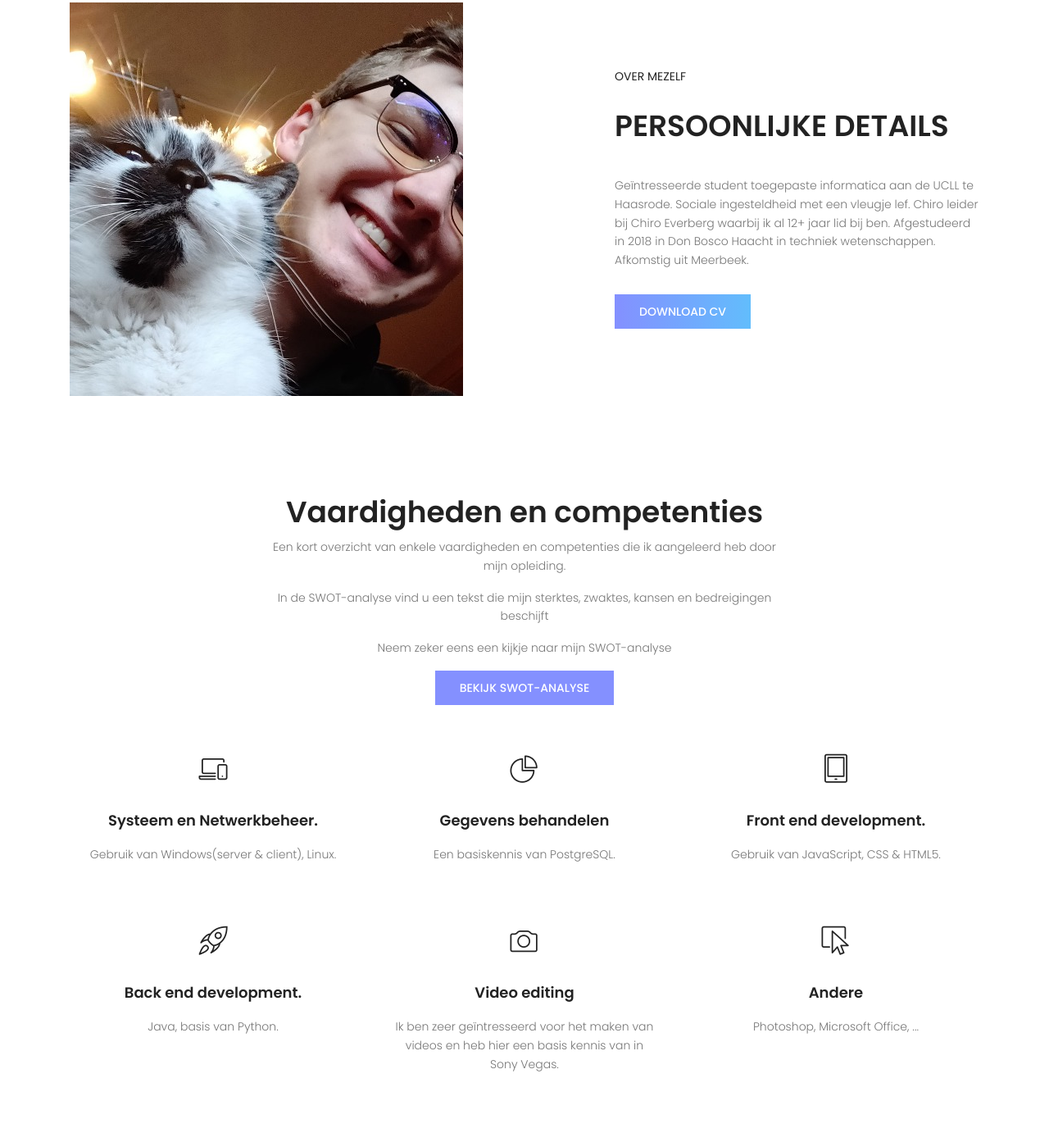
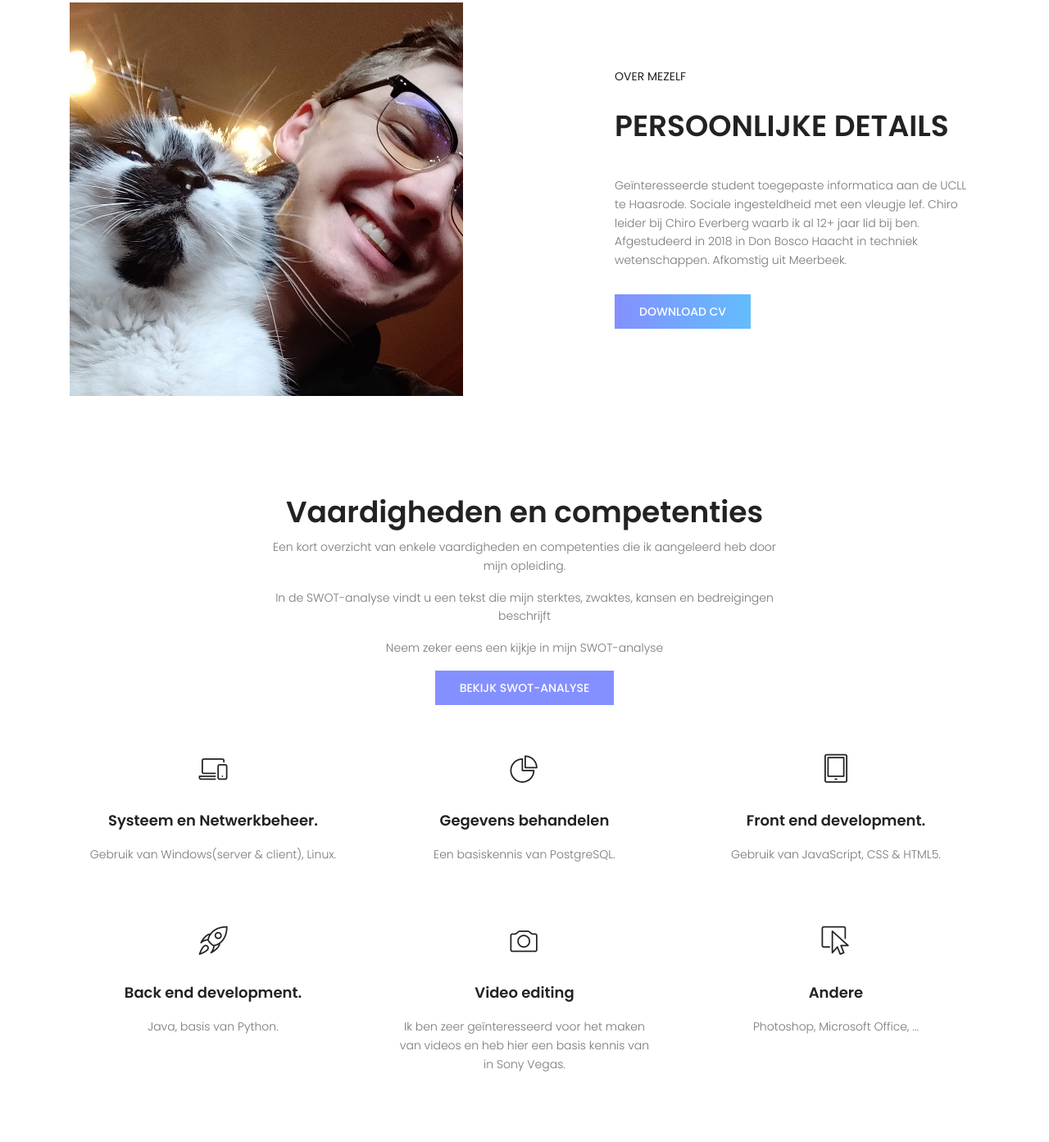
Before and after one commit to SanderVerbeken/SanderVerbeken.github.io, a plain HTML site: page index.html in a window 1280 px wide. Shown: the part 867-2260 px from the top of the page at 82% size. Drawn offline with Linux system fonts and the light colour scheme; some packages are replaced by stand-ins of ours.

Commit message:
index pagina zou af moeten zijn

```diff
--- a/index.html
+++ b/index.html
@@ -70,8 +70,8 @@
 							<h6>Over mezelf</h6>
 							<h1 class="text-uppercase">Persoonlijke details</h1>
 							<p>
-								Geïntresseerde student toegepaste informatica aan de UCLL te Haasrode. Sociale ingesteldheid met een vleugje lef. Chiro leider bij Chiro Everberg
-								waarbij ik al 12+ jaar lid bij ben. Afgestudeerd in 2018 in Don Bosco Haacht in techniek wetenschappen. Afkomstig uit Meerbeek.
+								Geïnteresseerde student toegepaste informatica aan de UCLL te Haasrode. Sociale ingesteldheid met een vleugje lef. Chiro leider bij Chiro Everberg
+								waarb ik al 12+ jaar lid bij ben. Afgestudeerd in 2018 in Don Bosco Haacht in techniek wetenschappen. Afkomstig uit Meerbeek.
 							</p>
 							<a href="#" class="primary-btn text-uppercase">Download CV</a>
 						</div>
@@ -88,8 +88,8 @@
 		                    <div class="title text-center">
 		                        <h1 class="mb-10">Vaardigheden en competenties</h1>
 		                        <p>Een kort overzicht van enkele vaardigheden en competenties die ik aangeleerd heb door mijn opleiding.</p>
-								<p>In de SWOT-analyse vind u een tekst die mijn sterktes, zwaktes, kansen en bedreigingen beschijft</p>
-								<p>Neem zeker eens een kijkje naar mijn SWOT-analyse</p>
+								<p>In de SWOT-analyse vindt u een tekst die mijn sterktes, zwaktes, kansen en bedreigingen beschrijft</p>
+								<p>Neem zeker eens een kijkje in mijn SWOT-analyse</p>
 								<a href="files/SWOT-analyse.pdf" class="primary-btn text-uppercase">Bekijk SWOT-analyse</a>
 		                    </div>
 		                </div>
@@ -136,7 +136,7 @@
 								<span class="lnr lnr-tablet"></span>
 								<a href="#"><h4>Video editing</h4></a>
 								<p>
-									Ik ben zeer geïntresseerd voor het maken van videos en heb hier een basis kennis van in Sony Vegas.
+									Ik ben zeer geïnteresseerd voor het maken van videos en heb hier een basis kennis van in Sony Vegas.
 								</p>
 							</div>
 						</div>
```
Also changed, not shown: about.html (+2 -2 lines).
